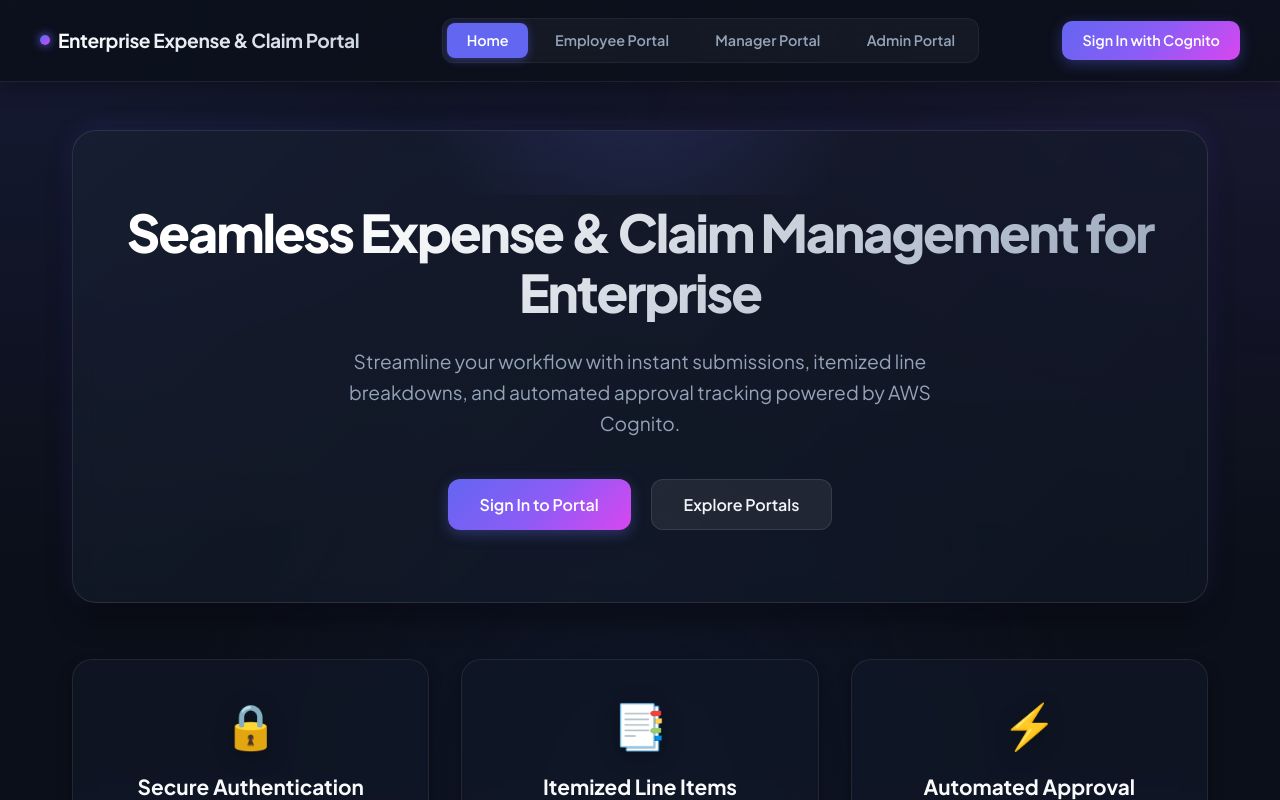
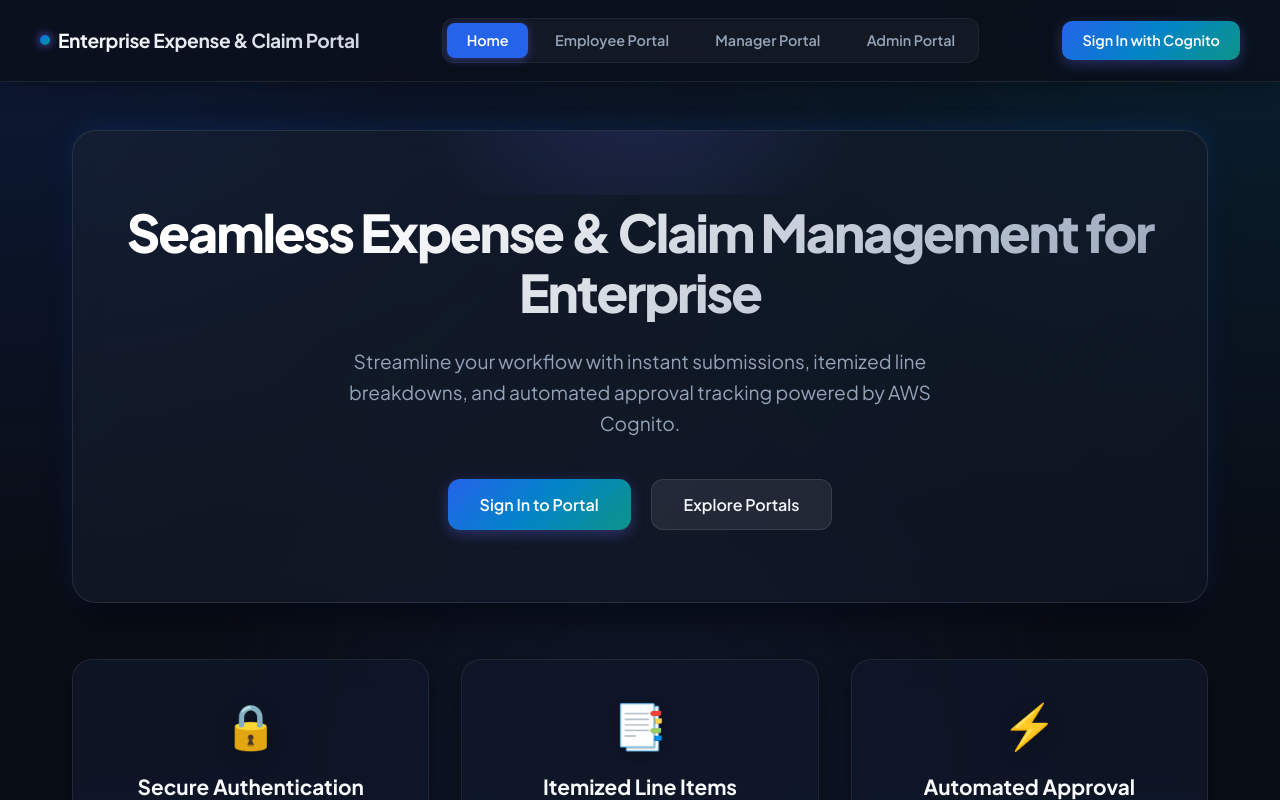
Before and after one commit to Mirza-Amir-Akbar-Khan/enterprise-expense-portal, a React (Vite) app in the folder frontend/: page / in a window 1280 px wide. Shown: the top 800 px of the page. Built offline with nearby package versions, Linux system fonts and the light colour scheme; no server answers; what amazon-cognito-identity-js would draw is missing.

Commit message:
changed frontend theme

```diff
--- a/frontend/src/index.css
+++ b/frontend/src/index.css
@@ -1,6 +1,42 @@
-@import url('https://fonts.googleapis.com/css2?family=Plus+Jakarta+Sans:wght@400;500;600;700;800&display=swap');
+/* Enterprise Sapphire Navy Theme (Active by Default) */
+:root,
+:root[data-theme="enterprise"] {
+  color-scheme: dark;
+  --primary: #f8fafc;
+  --primary-light: #cbd5e1;
+  --accent: #2563eb;
+  --accent-hover: #1d4ed8;
+  --accent-gradient: linear-gradient(135deg, #2563eb 0%, #0284c7 50%, #0d9488 100%);
+  --secondary: rgba(255, 255, 255, 0.08);
+  --secondary-hover: rgba(255, 255, 255, 0.14);
+  --bg-color: #090d16;
+  --card-bg: rgba(15, 23, 42, 0.75);
+  --card-border: rgba(255, 255, 255, 0.08);
+  --text-main: #f8fafc;
+  --text-muted: #94a3b8;
+  --border-color: rgba(255, 255, 255, 0.08);
 
-:root {
+  --status-pending-bg: rgba(245, 158, 11, 0.14);
+  --status-pending-text: #fde047;
+  --status-pending-border: rgba(245, 158, 11, 0.35);
+
+  --status-approved-bg: rgba(16, 185, 129, 0.14);
+  --status-approved-text: #4ade80;
+  --status-approved-border: rgba(16, 185, 129, 0.35);
+
+  --status-rejected-bg: rgba(244, 63, 94, 0.14);
+  --status-rejected-text: #f87171;
+  --status-rejected-border: rgba(244, 63, 94, 0.35);
+
+  --shadow-sm: 0 2px 4px rgba(0, 0, 0, 0.25);
+  --shadow-md: 0 8px 16px -2px rgba(0, 0, 0, 0.45);
+  --shadow-lg: 0 20px 30px -10px rgba(0, 0, 0, 0.7), 0 0 25px rgba(37, 99, 235, 0.2);
+
+  --font-family: 'Plus Jakarta Sans', system-ui, -apple-system, sans-serif;
+}
+
+/* Original Neon Purple Theme (Switchable via data-theme="neon") */
+:root[data-theme="neon"] {
   color-scheme: dark;
   --primary: #f8fafc;
   --primary-light: #cbd5e1;
@@ -45,9 +81,9 @@ body {
   font-family: var(--font-family);
   background-color: var(--bg-color);
   background-image:
-    radial-gradient(at 0% 0%, rgba(99, 102, 241, 0.12) 0px, transparent 50%),
-    radial-gradient(at 100% 0%, rgba(139, 92, 246, 0.12) 0px, transparent 50%),
-    radial-gradient(at 50% 100%, rgba(15, 23, 42, 0.8) 0px, transparent 50%);
+    radial-gradient(at 0% 0%, rgba(37, 99, 235, 0.15) 0px, transparent 50%),
+    radial-gradient(at 100% 0%, rgba(14, 165, 233, 0.12) 0px, transparent 50%),
+    radial-gradient(at 50% 100%, rgba(15, 23, 42, 0.9) 0px, transparent 50%);
   background-attachment: fixed;
   color: var(--text-main);
   -webkit-font-smoothing: antialiased;
```
